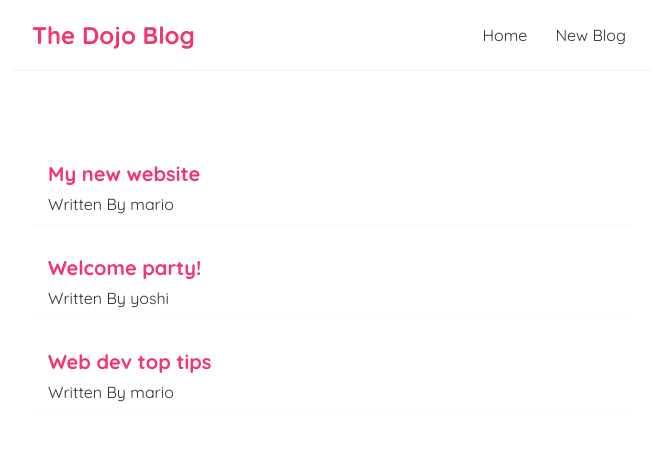
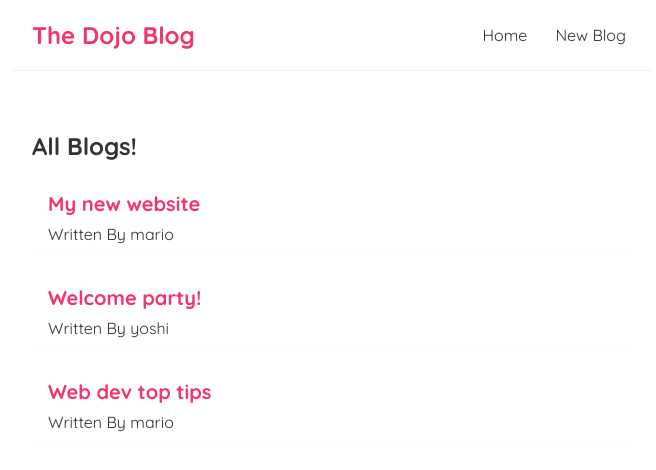
Before and after one commit to pallab99/React-js-The-Net-Code, a React (Create React App) app: page / in a window 1280 px wide. Shown: the top 470 px of the page, without its empty margins (308-964 px from the left). Built offline with nearby package versions, Linux system fonts and the light colour scheme.

Commit message:
Props is awesome

```diff
--- /dev/null
+++ b/src/BlogList.jsx
@@ -0,0 +1,17 @@
+const BlogList = ({ blogs, title }) => {
+  //   const blogs = props.blogs;
+  //   const title = props.title;
+  return (
+    <div>
+      <h2>{title}</h2>
+      {blogs.map((blog) => (
+        <div className="blog-preview" key={blog.id}>
+          <h2>{blog.title}</h2>
+          <p>Written By {blog.author}</p>
+        </div>
+      ))}
+    </div>
+  );
+};
+
+export default BlogList;
--- a/src/Home.jsx
+++ b/src/Home.jsx
@@ -1,4 +1,5 @@
 import { useState } from "react";
+import BlogList from "./BlogList";
 
 const Home = () => {
   const [blogs, setBlogs] = useState([
@@ -9,12 +10,7 @@
 
   return (
     <div className="Home">
-      {blogs.map((blog) => (
-        <div className="blog-preview" key={blog.id}>
-          <h2>{blog.title}</h2>
-          <p>Written By {blog.author}</p>
-        </div>
-      ))}
+      <BlogList blogs={blogs} title="All Blogs!"/>
     </div>
   );
 };
```
